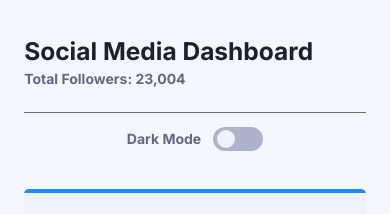
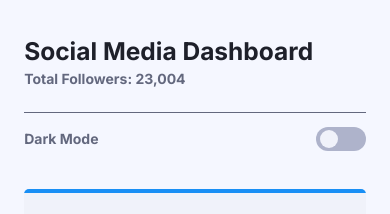
Before and after one commit to yoniakabecky/mini-projects-2, a plain HTML site: page index.html in a window 390 px wide. Shown: the top 214 px of the page. Drawn offline with Linux system fonts and the light colour scheme.

Commit message:
Minor style changes for mobile design

```diff
--- a/css/styles.css
+++ b/css/styles.css
@@ -37,7 +37,7 @@ body {
   top: 0px;
   left: 0px;
   width: 100vw;
-  height: 295px;
+  height: 235px;
   border-radius: 0px 0px 10px 10px;
   background-color: var(--top-bg);
   z-index: 0;
@@ -102,6 +102,10 @@ header .total {
   align-items: center;
   align-self: center;
   color: var(--text-secondary);
+}
+
+#theme-sw-wrapper > span {
+  display: block;
 }
 
 #theme-switch {
@@ -344,6 +348,8 @@ main {
   }
 
   #theme-sw-wrapper {
+    align-self: unset;
+    justify-content: space-between;
     padding: 1rem 0;
   }
 
```
